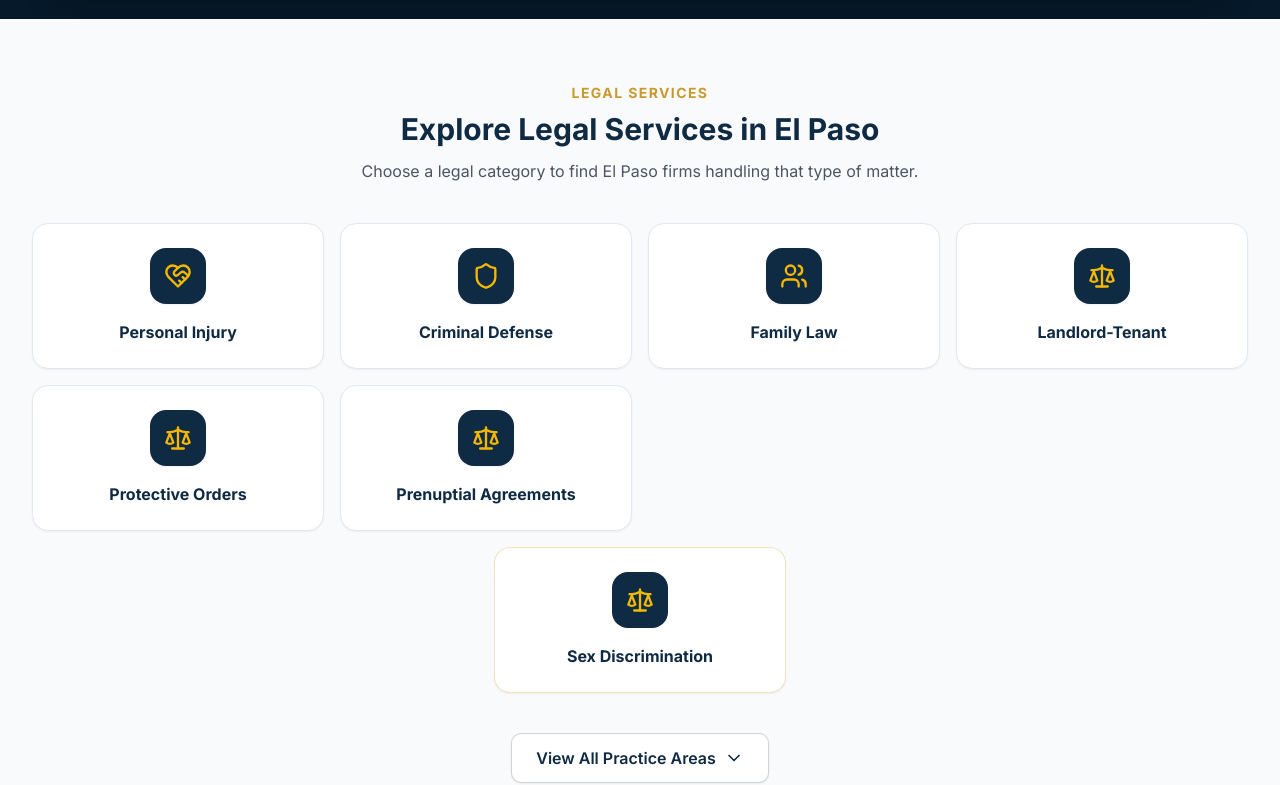
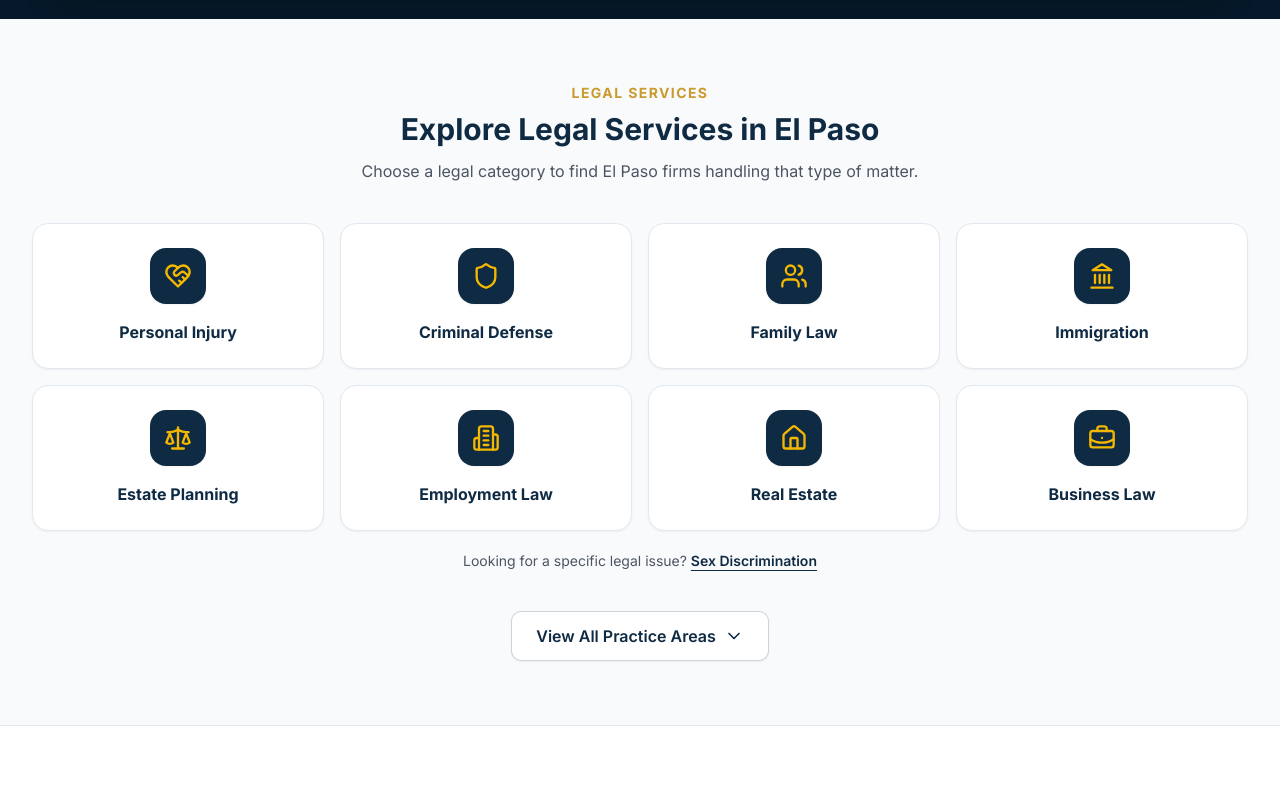
Before and after one commit to chapstucker-dotcom/best-ep-lawyers-, a React (Vite) app: page / in a window 1280 px wide. Shown: the part 1858-2643 px from the top of the page. Built offline with nearby package versions, Linux system fonts and the light colour scheme; no server answers; the database is empty.

Commit message:
Improve homepage legal services layout

```diff
--- a/src/components/AppLayout.tsx
+++ b/src/components/AppLayout.tsx
@@ -57,9 +57,11 @@ const HOMEPAGE_CATEGORY_SLUGS = [
   'personal-injury',
   'criminal-defense',
   'family-law',
-  'landlord-tenant',
-  'protective-orders',
-  'prenuptial-agreements',
+  'immigration',
+  'estate-planning',
+  'employment-law',
+  'real-estate',
+  'business-law',
 ];
 
 const CATEGORY_ICONS: Record<
@@ -78,6 +80,9 @@ const CATEGORY_ICONS: Record<
   'dwi-dui': Car,
   probate: Scale,
   'civil-litigation': Gavel,
+  'landlord-tenant': Home,
+  'protective-orders': Shield,
+  'prenuptial-agreements': Users,
 };
 
 const normalizeText = (value: unknown): string =>
@@ -215,20 +220,22 @@ export default function AppLayout() {
   const [loading, setLoading] = useState(true);
   const [featuredStartIndex, setFeaturedStartIndex] = useState(0);
   const [featuredPaused, setFeaturedPaused] = useState(false);
+  // Rotate the starting position on each homepage visit while keeping every
+  // Exclusive card visible. Session storage tracks visits in this browser.
   const [exclusiveVisitOffset] = useState(() => {
     try {
       const key = 'epbl-exclusive-visit-offset';
       const previous = Number(window.sessionStorage.getItem(key) ?? '-1');
-      const next =
-        Number.isSafeInteger(previous) && previous >= -1
-          ? previous + 1
-          : 0;
+      const next = Number.isSafeInteger(previous) && previous >= -1
+        ? previous + 1
+        : 0;
       window.sessionStorage.setItem(key, String(next));
       return next;
     } catch {
       return 0;
     }
   });
+
 
   const [searchQuery, setSearchQuery] = useState('');
   const [selectedCategory, setSelectedCategory] =
@@ -529,16 +536,13 @@ export default function AppLayout() {
   const homepageExclusiveFirms = useMemo(() => {
     const eligible = firms
       .filter((firm) => getPlanRules(getFirmPlanKey(firm)).categoryOwner)
-      .sort((a, b) =>
-        String(a.name ?? '').localeCompare(String(b.name ?? ''))
-      )
-      .slice(0, 5);
+      .sort((a, b) => String(a.name ?? '').localeCompare(String(b.name ?? '')));
 
     if (eligible.length <= 1) return eligible;
-
     const offset = exclusiveVisitOffset % eligible.length;
     return [...eligible.slice(offset), ...eligible.slice(0, offset)];
   }, [firms, exclusiveVisitOffset]);
+
   const homepageFeaturedFirms = useMemo(() => {
     const rotatingFeatured = rotateFeaturedFirms(
       firms
@@ -853,11 +857,8 @@ export default function AppLayout() {
           </div>
 
           <div
-            className={`grid gap-4 ${
-              showAllCategories
-                ? 'sm:grid-cols-2 md:grid-cols-3 lg:grid-cols-4'
-                : 'sm:grid-cols-2 md:grid-cols-3 lg:grid-cols-4'
-            }`}
+            id="legal-services-grid"
+            className="grid grid-cols-1 gap-4 sm:grid-cols-2 lg:grid-cols-4"
           >
             {displayedCategories.map(
               (category) => {
@@ -888,26 +889,37 @@ export default function AppLayout() {
                 );
               }
             )}
-          </div>
-
-          {!showAllCategories && (
-            <div className="mt-4 flex justify-center">
+            {showAllCategories && (
               <Link
                 to="/el-paso-sex-discrimination-lawyers"
-                className="group flex min-h-36 w-full flex-col items-center justify-center rounded-2xl border border-[#D4A62A]/30 bg-white p-6 text-center shadow-sm transition hover:-translate-y-1 hover:border-[#D4A62A] hover:shadow-lg sm:max-w-[calc(50%-0.5rem)] lg:max-w-[calc(25%-0.75rem)]"
+                className="group flex min-h-36 flex-col items-center justify-center rounded-2xl border bg-white p-6 text-center shadow-sm transition hover:-translate-y-1 hover:border-[#D4A62A] hover:shadow-lg"
               >
-                <span className="mb-4 flex h-14 w-14 items-center justify-center rounded-2xl bg-[#0F2A43] text-[#F5B800] transition group-hover:scale-105">
+                <span className="mb-4 flex h-14 w-14 items-center justify-center rounded-2xl bg-[#0F2A43] text-[#F5B800] shadow-sm transition group-hover:scale-105">
                   <Scale className="h-7 w-7" />
                 </span>
                 <span className="font-bold text-[#0F2A43]">
                   Sex Discrimination
                 </span>
               </Link>
-            </div>
+            )}
+          </div>
+
+          {!showAllCategories && (
+            <p className="mt-5 text-center text-sm text-gray-600">
+              Looking for a specific legal issue?{' '}
+              <Link
+                to="/el-paso-sex-discrimination-lawyers"
+                className="font-semibold text-[#0F2A43] underline underline-offset-4 hover:text-[#B88900]"
+              >
+                Sex Discrimination
+              </Link>
+            </p>
           )}
           <div className="mt-10 flex justify-center">
             <button
               type="button"
+              aria-expanded={showAllCategories}
+              aria-controls="legal-services-grid"
               onClick={() =>
                 setShowAllCategories(
                   (current) => !current
```
